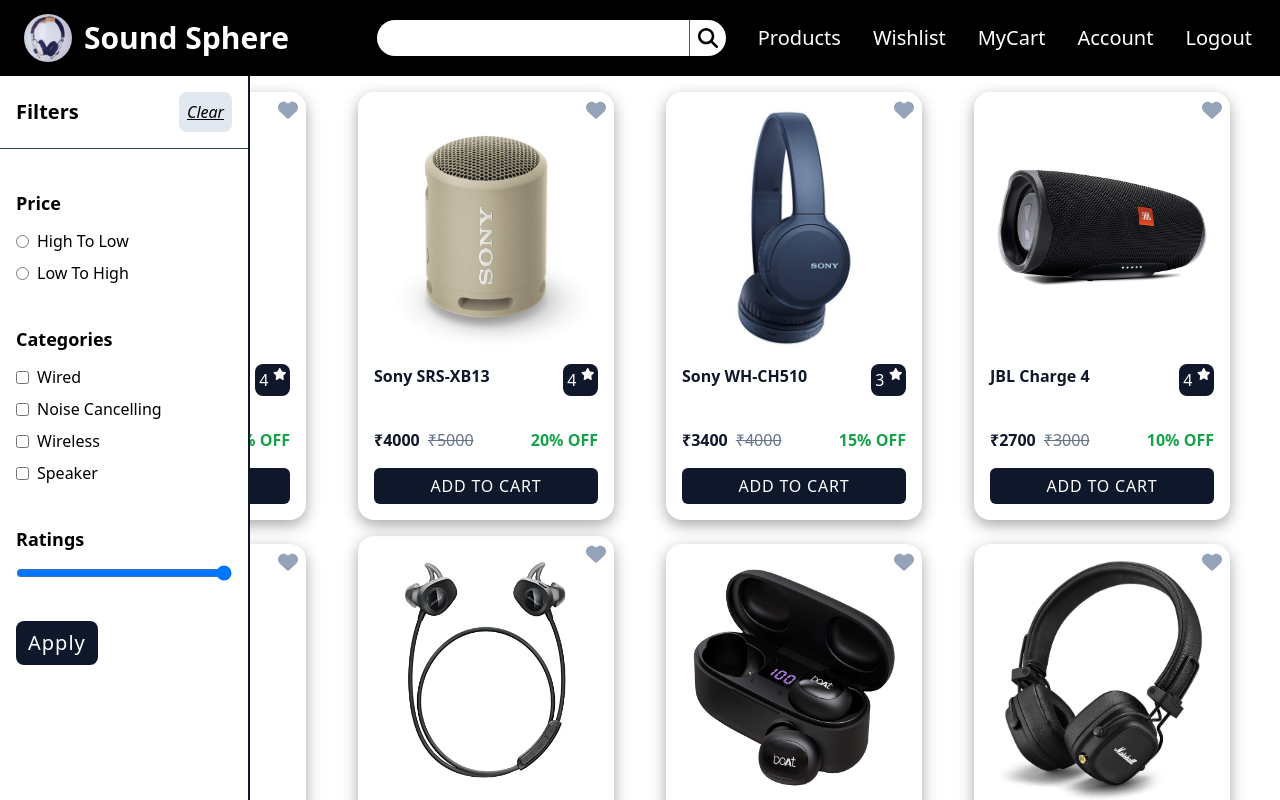
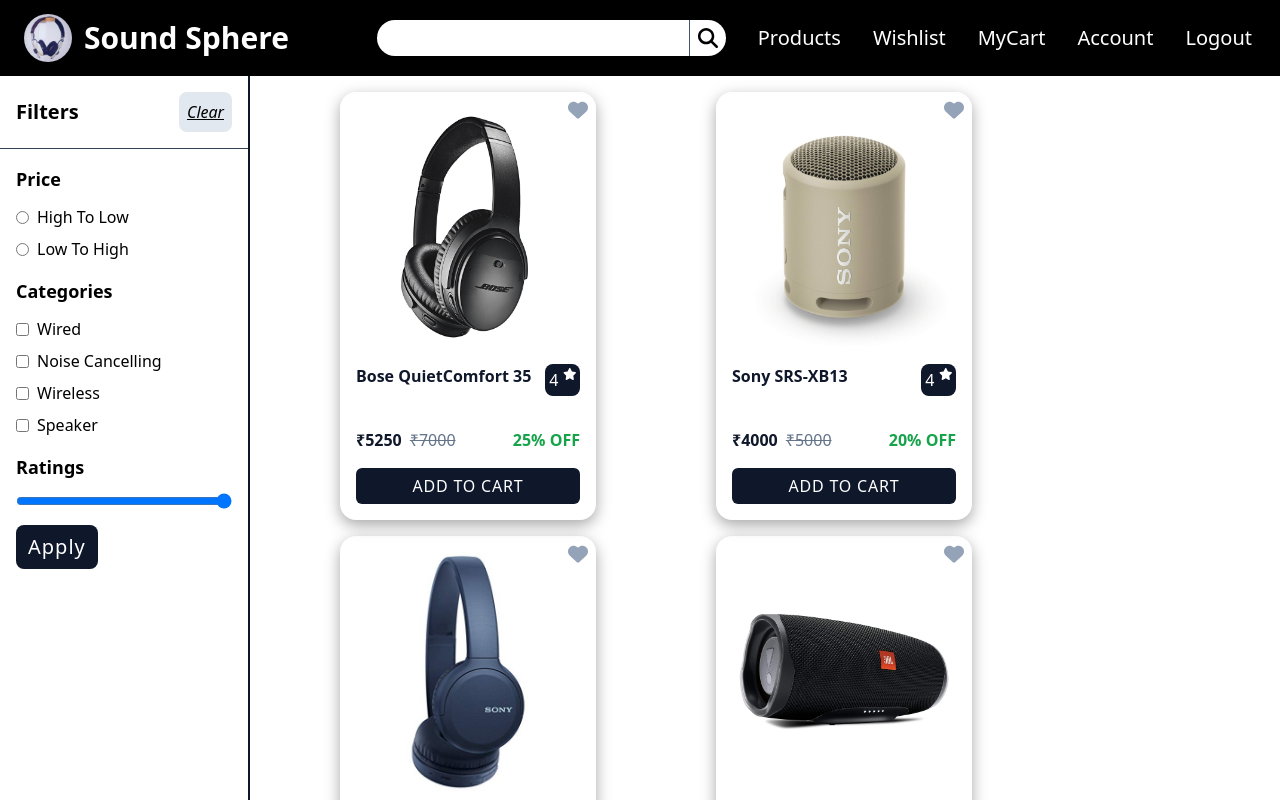
Before and after one commit to Aayush259/E-Commerce, a React (Vite) app: page /products in a window 1280 px wide. Shown: the top 800 px of the page. Built offline with nearby package versions, Linux system fonts and the light colour scheme.

Commit message:
IMproved Products page

```diff
--- a/src/components/products/FilterSection.jsx
+++ b/src/components/products/FilterSection.jsx
@@ -1,5 +1,5 @@
 import { FontAwesomeIcon } from '@fortawesome/react-fontawesome';
-import React, { useState } from 'react';
+import React, { useEffect, useState } from 'react';
 
 export default function FilterSection() {
 
@@ -28,7 +28,7 @@
             </button>
 
             <form
-                className={`${filterActive ? '' : 'hidden'} w-[100vw] lg:w-[250px] max-w-full min-h-[100vh] md:w-auto lg:border-r-2 lg:border-slate-900 fixed z-[25] bg-white`}
+                className={`${filterActive ? '' : 'hidden'} w-[100vw] lg:block lg:w-[250px] max-w-full pb-24 h-[100vh] overflow-y-auto lg:border-r-2 lg:border-slate-900 fixed z-[25] bg-white`}
             >
 
                 <div className="flex flex-row items-center justify-between p-4 border-b border-slate-700">
@@ -44,7 +44,7 @@
                     </button>
                 </div>
 
-                <div className="px-4 my-10">
+                <div className="px-4 my-10 md:my-4">
                     <p className="text-lg font-semibold">
                         Price
                     </p>
@@ -61,7 +61,7 @@
 
                 </div>
 
-                <div className="px-4 my-10">
+                <div className="px-4 my-10 md:my-4">
                     <p className="text-lg font-semibold">
                         Categories
                     </p>
@@ -86,7 +86,7 @@
 
                 </div>
 
-                <div className="px-4 my-10">
+                <div className="px-4 my-10 md:my-4">
 
                     <p className="text-lg font-semibold">
                         Ratings
@@ -94,7 +94,7 @@
 
                     <div className="flex flex-col gap-2 mt-3">
                         <label htmlFor="rating" className="flex flex-row items-center justify-start gap-2">
-                            <input type="range" name="rating" id="rating" defaultValue={5} step={1} min={1} max={5} className="w-full" />
+                            <input type="range" name="rating" id="rating" defaultValue={5} step={1} min={1} max={5} className="w-full max-w-sm" />
                         </label>
                     </div>
 
@@ -102,7 +102,7 @@
 
                 <button
                     type="submit"
-                    className="bg-slate-900 text-white px-3 py-2 rounded-lg ml-4 text-xl tracking-wider"
+                    className="block bg-slate-900 text-white px-3 py-2 rounded-lg ml-4 text-xl tracking-wider"
                     onClick={applyFilters}
                 >
                     Apply
--- a/src/components/products/Products.jsx
+++ b/src/components/products/Products.jsx
@@ -20,7 +20,7 @@
     return (
         <div className="flex flex-row flex-wrap justify-start items-start relative">
             <FilterSection />
-            <div className="flex flex-row justify-start items-center flex-wrap gap-4 mx-8 my-4">
+            <div className="flex flex-row justify-start items-center flex-wrap gap-4 mx-8 my-4 lg:ml-72 lg:mr-64">
                 {
                     productData ? (
                         productData.map(product => (
```
